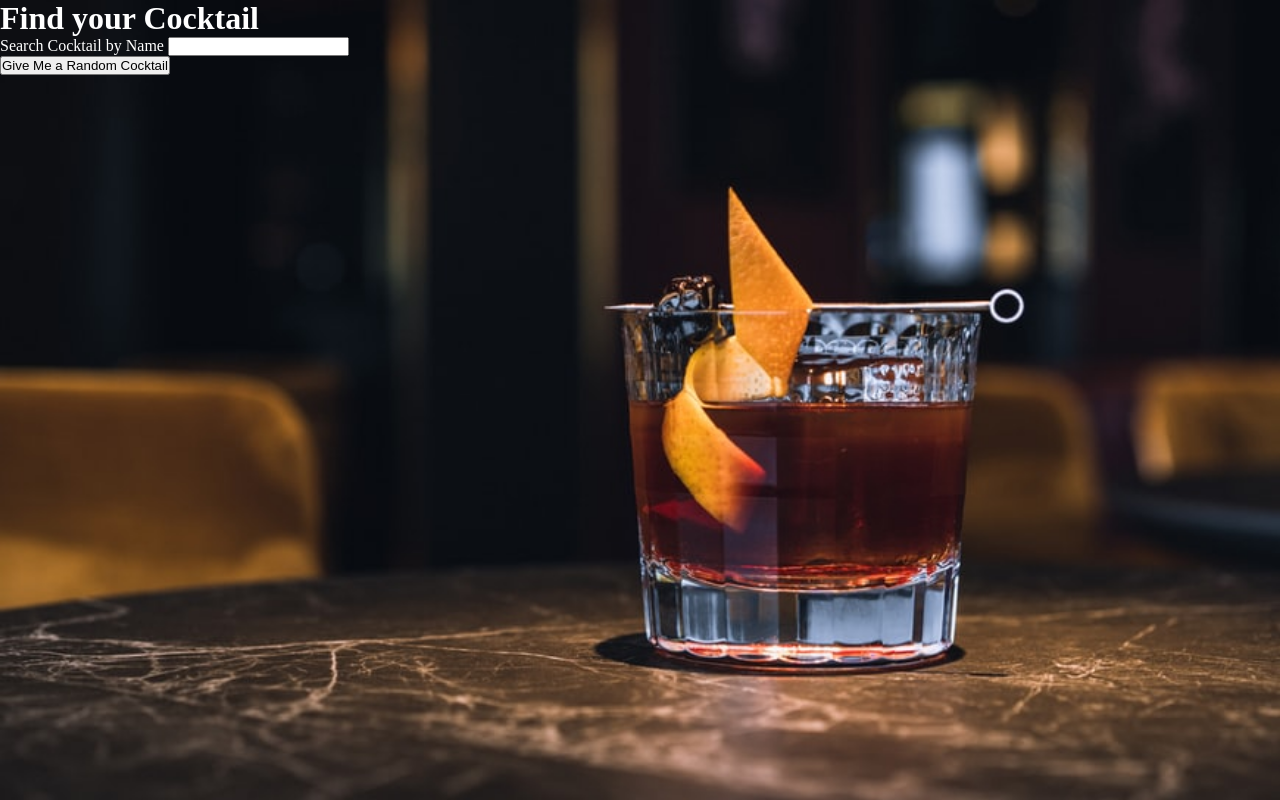
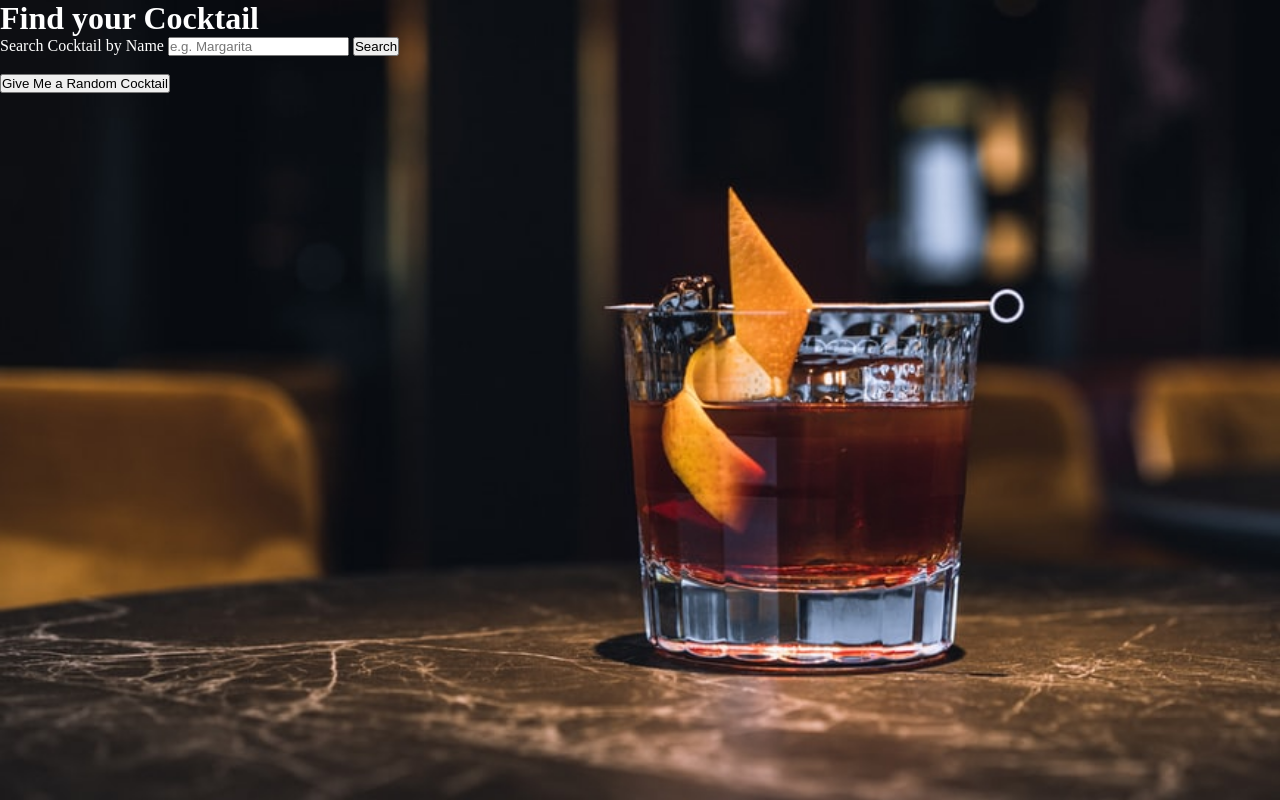
Before and after one commit to jflanagan11/CocktailApi, a plain HTML site: page index.html in a window 1280 px wide. Drawn offline with Linux system fonts and the light colour scheme.

Commit message:
made links on home page

```diff
--- a/index.html
+++ b/index.html
@@ -10,8 +10,11 @@
 <body>
     <div id = "cocktail-img">
         <h1>Find your Cocktail</h1>
-        <span>Search Cocktail by Name</span>
-        <input type="text">
+        <form action="results.html">
+        <label for="drinkSearch">Search Cocktail by Name</label>
+        <input type="text" placeholder="e.g. Margarita" id="drinkSearch">
+        <button>Search</button>
+        </form>
         <br>
         <a href="random.html">
         <button>Give Me a Random Cocktail</button>
--- a/styles.css
+++ b/styles.css
@@ -3,7 +3,7 @@
     padding: 0;
 
 }
-h1, span{
+h1, label{
     color:white;
 }
 #cocktail-img{
```
Also changed, not shown: random.html (+7 -0 lines).
